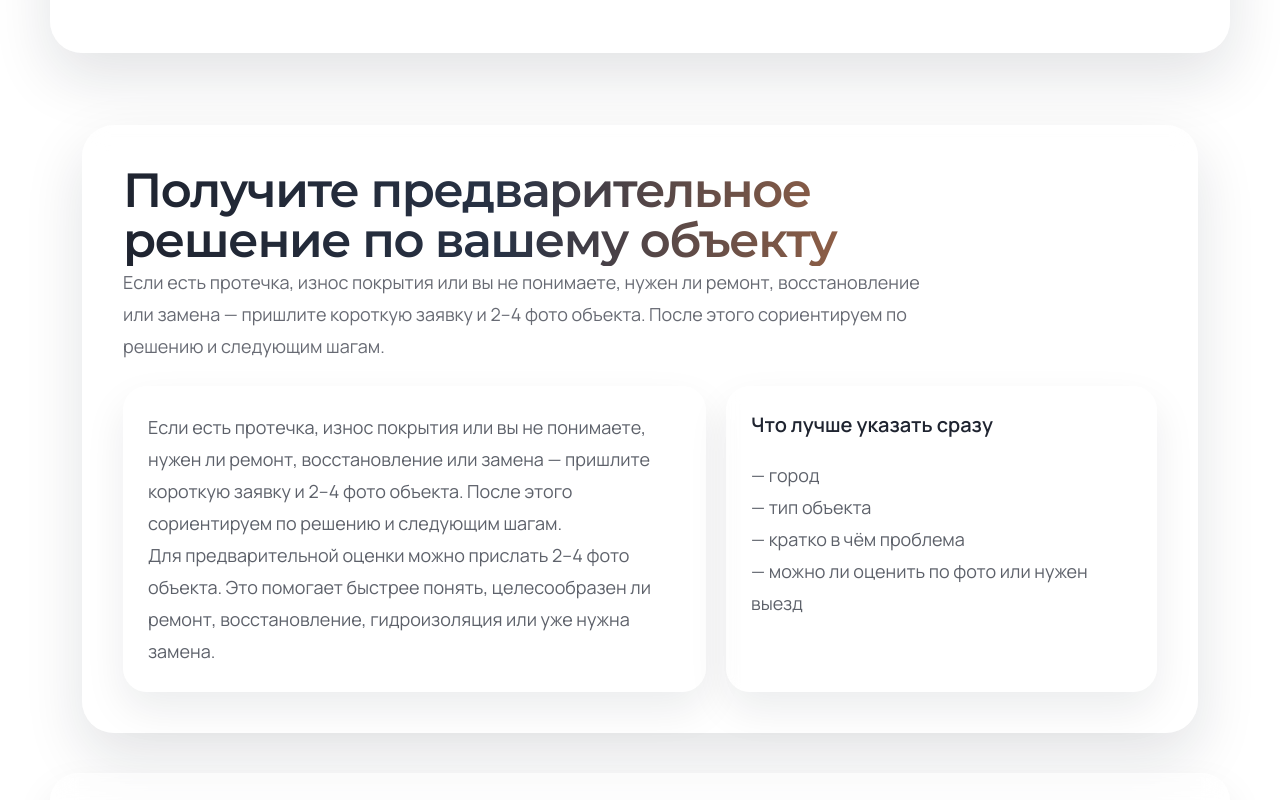
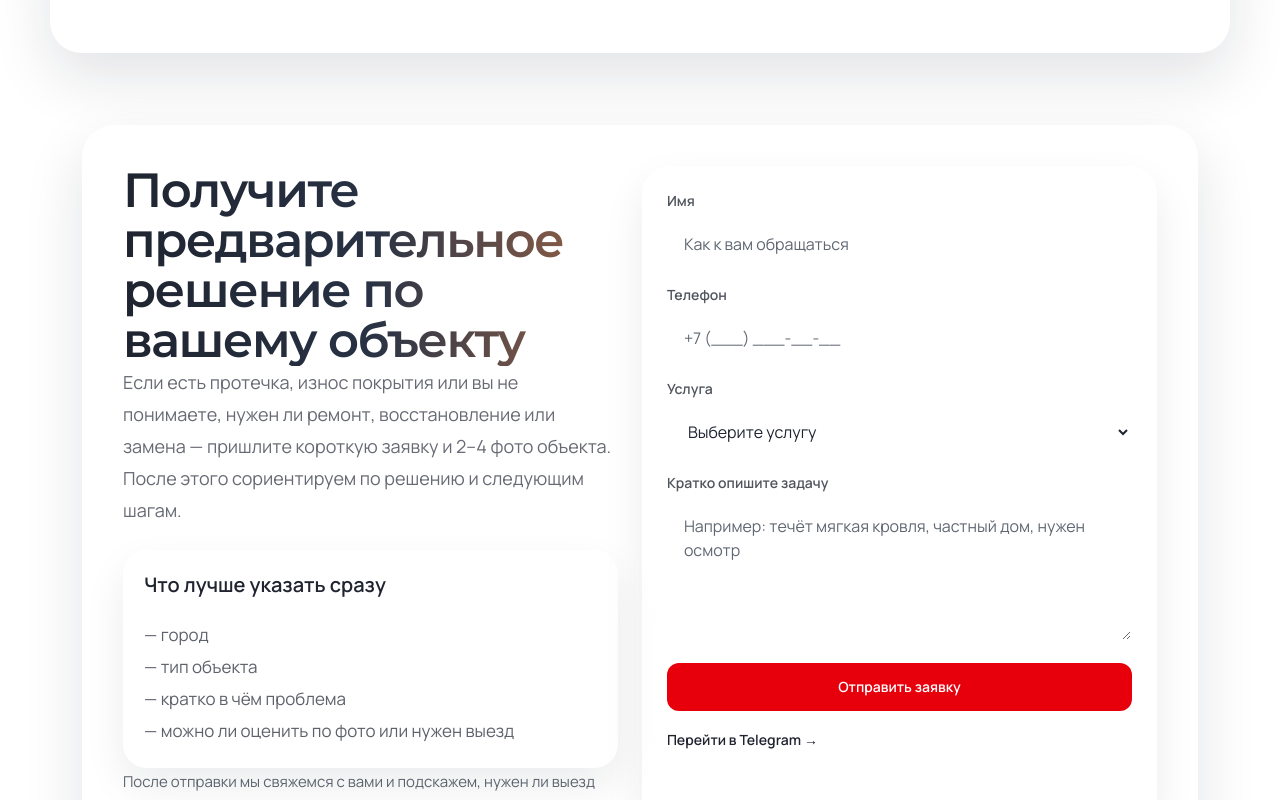
Before and after one commit to free-bad-Man/roof, a Next.js app: page / in a window 1280 px wide. Shown: the part 960-1760 px from the top of the page. Built offline with nearby package versions, Linux system fonts and the light colour scheme.

Commit message:
Fix lead form anchor and render main form

```diff
--- a/src/components/forms/LeadForm.tsx
+++ b/src/components/forms/LeadForm.tsx
@@ -1,11 +1,12 @@
 'use client';
 
-import { FormEvent, useMemo, useState } from 'react';
+import { ChangeEvent, FormEvent, useMemo, useState } from 'react';
 import { usePathname } from 'next/navigation';
 
 type LeadFormVariant = 'main' | 'service' | 'inspection';
 
 type LeadFormProps = {
+  id?: string;
   variant?: LeadFormVariant;
   title: string;
   subtitle?: string;
@@ -73,6 +74,7 @@ function cx(...classes: Array<string | false | null | undefined>) {
 }
 
 export function LeadForm({
+  id = 'lead-form',
   variant = 'main',
   title,
   subtitle,
@@ -152,9 +154,7 @@ export function LeadForm({
 
   const handleChange =
     (field: keyof LeadFormState) =>
-    (
-      event: React.ChangeEvent<HTMLInputElement | HTMLTextAreaElement | HTMLSelectElement>,
-    ) => {
+    (event: ChangeEvent<HTMLInputElement | HTMLTextAreaElement | HTMLSelectElement>) => {
       setForm((prev) => ({
         ...prev,
         [field]: event.target.value,
@@ -210,61 +210,11 @@ export function LeadForm({
     }
   };
 
-  if (isMain) {
-    return (
-      <section
-        className={cx(
-          'mx-auto mt-10 max-w-[1180px] px-4 md:px-6 lg:px-8',
-          className,
-        )}
-      >
-        <div className="rounded-[32px] border border-white/25 bg-white/38 p-6 shadow-[0_24px_60px_rgba(15,23,42,0.12)] backdrop-blur-md md:p-8 lg:p-10">
-          <h2 className="max-w-[760px] bg-gradient-to-r from-[var(--brand-graphite)] via-[#283244] to-[#9c6444] bg-clip-text text-[32px] font-semibold leading-[1.04] tracking-[-0.03em] text-transparent md:text-[40px] lg:text-[48px]">
-            {title}
-          </h2>
-
-          {subtitle ? (
-            <p className="mt-5 max-w-[820px] text-[18px] leading-8 text-[var(--brand-graphite)]/68">
-              {subtitle}
-            </p>
-          ) : null}
-
-          <div className="mt-6 grid gap-5 lg:grid-cols-[1.15fr_0.85fr]">
-            <div className="rounded-[24px] border border-white/20 bg-white/32 p-5 shadow-[0_18px_40px_rgba(15,23,42,0.08)] backdrop-blur-sm md:p-6">
-              <p className="text-[18px] leading-8 text-[var(--brand-graphite)]/72">
-                Если есть протечка, износ покрытия или вы не понимаете, нужен ли
-                ремонт, восстановление или замена — пришлите короткую заявку и 2–4
-                фото объекта. После этого сориентируем по решению и следующим шагам.
-              </p>
-
-              <p className="mt-5 text-[18px] leading-8 text-[var(--brand-graphite)]/72">
-                Для предварительной оценки можно прислать 2–4 фото объекта. Это
-                помогает быстрее понять, целесообразен ли ремонт, восстановление,
-                гидроизоляция или уже нужна замена.
-              </p>
-            </div>
-
-            <div className="rounded-[24px] border border-white/20 bg-white/32 p-5 shadow-[0_18px_40px_rgba(15,23,42,0.08)] backdrop-blur-sm md:p-6">
-              <p className="text-[20px] font-semibold leading-7 text-[var(--brand-graphite)]">
-                {helperTitle}
-              </p>
-
-              <div className="mt-5 space-y-3 text-[18px] leading-8 text-[var(--brand-graphite)]/72">
-                {helperItems.map((item) => (
-                  <p key={item}>{item}</p>
-                ))}
-              </div>
-            </div>
-          </div>
-        </div>
-      </section>
-    );
-  }
-
   return (
     <section
+      id={id}
       className={cx(
-        'mx-auto mt-10 max-w-[1180px] px-4 md:px-6 lg:px-8',
+        'mx-auto mt-10 max-w-[1180px] scroll-mt-28 px-4 md:px-6 lg:px-8',
         className,
       )}
     >
@@ -387,7 +337,7 @@ export function LeadForm({
                     value={form.service}
                     onChange={handleChange('service')}
                     className="w-full rounded-[16px] border border-white/25 bg-white/70 px-4 py-3 text-[16px] text-[var(--brand-graphite)] outline-none transition focus:border-red-300 focus:bg-white"
-                    required={!isService}
+                    required
                   >
                     <option value="">Выберите услугу</option>
                     {SERVICE_OPTIONS.map((item) => (
```
